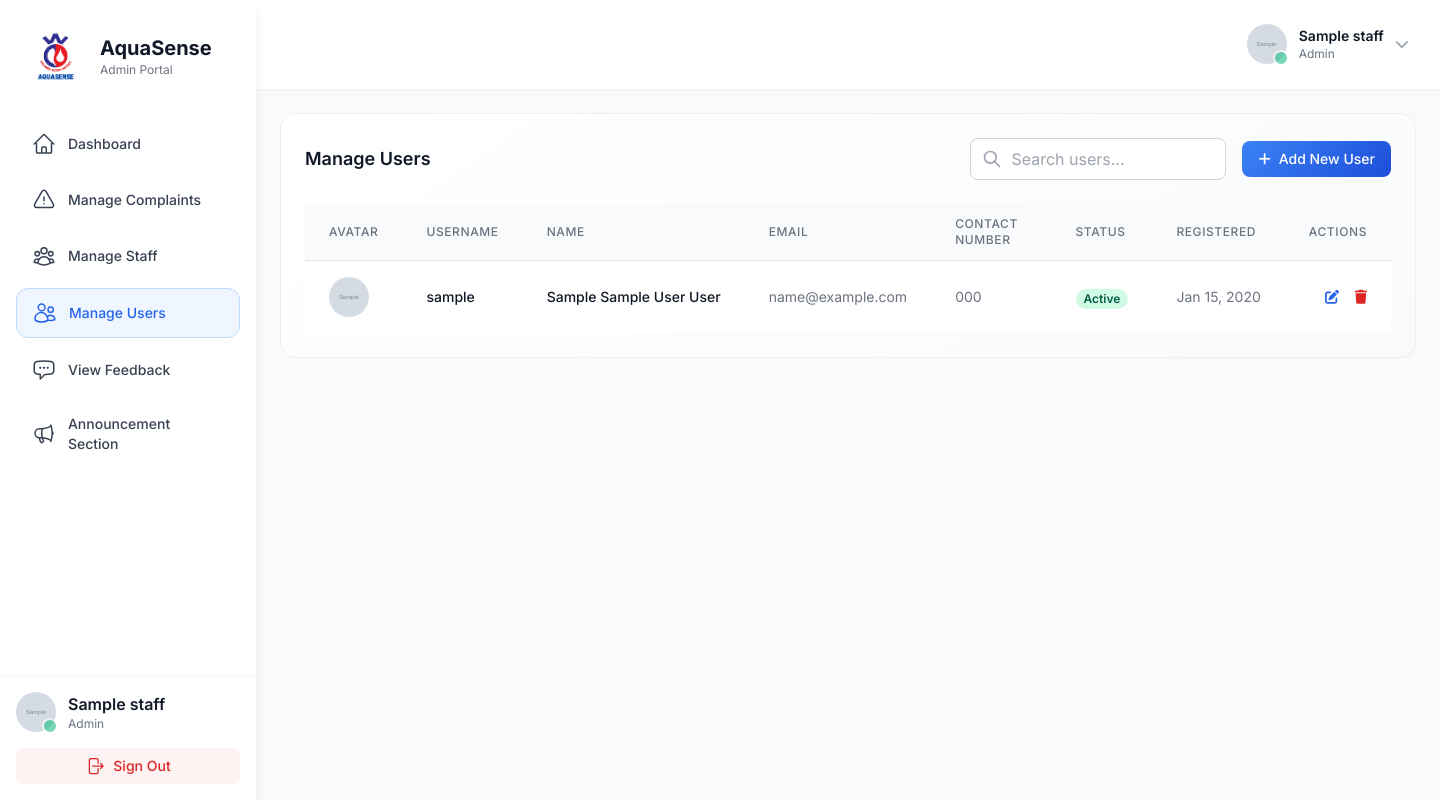
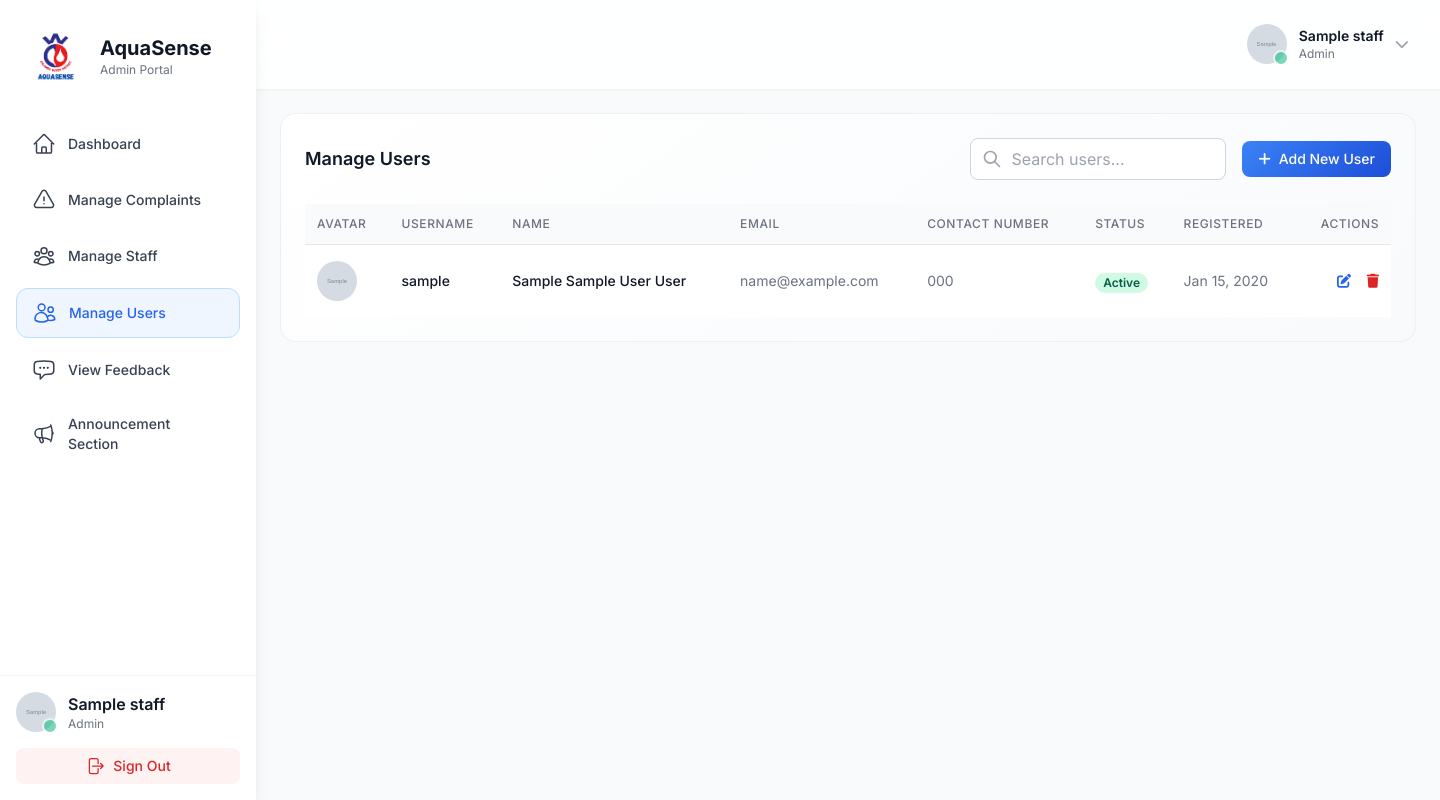
Before and after one commit to httpxen/CWD-AQUASENSE, a PHP site: page /admin/manage_user.php in a window 1440 px wide. Run offline with PHP 8.4, Linux system fonts and the light colour scheme; the visitor is signed in with stand-in values (Sample User, id 1); tables that the repository leaves empty hold one stand-in row (values such as "Sample post"); grey boxes marked "Sample" are stand-in pictures; some libraries are stand-ins or nearby versions.

Commit message:
Update and fix responsive design

```diff
--- a/admin/manage_user.php
+++ b/admin/manage_user.php
@@ -436,51 +436,51 @@ mysqli_stmt_close($stmt);
                     </div>
 
                     <div class="overflow-x-auto">
-                        <table class="min-w-full divide-y divide-gray-200">
+                        <table class="min-w-full divide-y divide-gray-200" style="table-layout: fixed;">
                             <thead class="bg-gray-50">
                                 <tr>
-                                    <th class="px-6 py-3 text-left text-xs font-medium text-gray-500 uppercase tracking-wider">Avatar</th>
-                                    <th class="px-6 py-3 text-left text-xs font-medium text-gray-500 uppercase tracking-wider">Username</th>
-                                    <th class="px-6 py-3 text-left text-xs font-medium text-gray-500 uppercase tracking-wider">Name</th>
-                                    <th class="px-6 py-3 text-left text-xs font-medium text-gray-500 uppercase tracking-wider">Email</th>
-                                    <th class="px-6 py-3 text-left text-xs font-medium text-gray-500 uppercase tracking-wider">Contact Number</th>
-                                    <th class="px-6 py-3 text-left text-xs font-medium text-gray-500 uppercase tracking-wider">Status</th>
-                                    <th class="px-6 py-3 text-left text-xs font-medium text-gray-500 uppercase tracking-wider">Registered</th>
-                                    <th class="px-6 py-3 text-right text-xs font-medium text-gray-500 uppercase tracking-wider">Actions</th>
+                                    <th class="px-3 py-3 text-left text-xs font-medium text-gray-500 uppercase tracking-wider">Avatar</th>
+                                    <th class="px-3 py-3 text-left text-xs font-medium text-gray-500 uppercase tracking-wider">Username</th>
+                                    <th class="px-3 py-3 text-left text-xs font-medium text-gray-500 uppercase tracking-wider">Name</th>
+                                    <th class="px-3 py-3 text-left text-xs font-medium text-gray-500 uppercase tracking-wider">Email</th>
+                                    <th class="px-3 py-3 text-left text-xs font-medium text-gray-500 uppercase tracking-wider">Contact Number</th>
+                                    <th class="px-3 py-3 text-left text-xs font-medium text-gray-500 uppercase tracking-wider">Status</th>
+                                    <th class="px-3 py-3 text-left text-xs font-medium text-gray-500 uppercase tracking-wider">Registered</th>
+                                    <th class="px-3 py-3 text-right text-xs font-medium text-gray-500 uppercase tracking-wider">Actions</th>
                                 </tr>
                             </thead>
                             <tbody class="bg-white divide-y divide-gray-200">
                                 <?php if (empty($users)): ?>
                                     <tr>
-                                        <td colspan="8" class="px-6 py-4 text-center text-gray-500">No users found.</td>
+                                        <td colspan="8" class="px-3 py-4 text-center text-gray-500">No users found.</td>
                                     </tr>
                                 <?php else: ?>
                                     <?php foreach ($users as $user): ?>
                                         <tr class="hover:bg-gray-50">
-                                            <td class="px-6 py-4 whitespace-nowrap">
+                                            <td class="px-3 py-4 whitespace-nowrap">
                                                 <img src="<?php echo get_avatar_src($user['profile_picture'], $user['full_name']); ?>" alt="<?= htmlspecialchars($user['full_name'] ?: $user['username']) ?>'s avatar" class="w-10 h-10 rounded-full object-cover">
                                             </td>
-                                            <td class="px-6 py-4 whitespace-nowrap text-sm font-medium text-gray-900">
+                                            <td class="px-3 py-4 whitespace-nowrap text-sm font-medium text-gray-900">
                                                 <?php echo htmlspecialchars($user['username']); ?>
                                             </td>
-                                            <td class="px-6 py-4 whitespace-nowrap text-sm font-medium text-gray-900">
+                                            <td class="px-3 py-4 whitespace-nowrap text-sm font-medium text-gray-900">
                                                 <?php echo htmlspecialchars(trim($user['full_name']) ?: '—'); ?>
                                             </td>
-                                            <td class="px-6 py-4 whitespace-nowrap text-sm text-gray-500">
+                                            <td class="px-3 py-4 whitespace-nowrap text-sm text-gray-500">
                                                 <?php echo htmlspecialchars($user['email']); ?>
                                             </td>
-                                            <td class="px-6 py-4 whitespace-nowrap text-sm text-gray-500">
+                                            <td class="px-3 py-4 whitespace-nowrap text-sm text-gray-500">
                                                 <?= formatPhoneDisplay($user['contact_number']) ?>
                                             </td>
-                                            <td class="px-6 py-4 whitespace-nowrap">
+                                            <td class="px-3 py-4 whitespace-nowrap">
                                                 <span class="px-2 inline-flex text-xs leading-5 font-semibold rounded-full <?php echo $user['status'] === 'Active' ? 'bg-green-100 text-green-800' : 'bg-red-100 text-red-800'; ?>">
                                                     <?php echo $user['status']; ?>
                                                 </span>
                                             </td>
-                                            <td class="px-6 py-4 whitespace-nowrap text-sm text-gray-500">
+                                            <td class="px-3 py-4 whitespace-nowrap text-sm text-gray-500">
                                                 <?php echo date('M j, Y', strtotime($user['created_at'])); ?>
                                             </td>
-                                            <td class="px-6 py-4 whitespace-nowrap text-right text-sm font-medium">
+                                            <td class="px-3 py-4 whitespace-nowrap text-right text-sm font-medium">
                                                 <button class="edit-btn text-blue-600 hover:text-blue-900 mr-3" data-id="<?php echo $user['id']; ?>">
                                                     <i class="fas fa-edit"></i>
                                                 </button>
--- a/user/dashboard.php
+++ b/user/dashboard.php
@@ -583,11 +583,11 @@ $announcements = array_merge($ongoing, $upcoming);
 
     <!-- Image View Modal -->
     <div id="imageModal" class="hidden fixed inset-0 bg-black bg-opacity-75 flex items-center justify-center z-50 p-4">
-        <div class="relative bg-white rounded-xl shadow-lg max-w-4xl w-full max-h-[90vh] overflow-hidden">
-            <button onclick="closeModal('imageModal')" class="absolute top-4 right-4 z-10 text-white hover:text-gray-200 text-2xl font-bold">
+        <div class="relative max-w-2xl w-full max-h-[80vh] mx-auto overflow-hidden">
+            <button onclick="closeModal('imageModal')" class="absolute top-4 right-4 z-10 text-white hover:text-gray-200 text-2xl font-bold bg-black bg-opacity-50 rounded-full w-10 h-10 flex items-center justify-center">
                 <i class="fas fa-times"></i>
             </button>
-            <img id="imageModalImg" src="" alt="Full Image" class="w-full h-[90vh] object-contain mx-auto">
+            <img id="imageModalImg" src="" alt="Full Image" class="w-full h-full object-contain">
         </div>
     </div>
 
```
Also changed, not shown: admin/announcements.php (+17 -19 lines).
